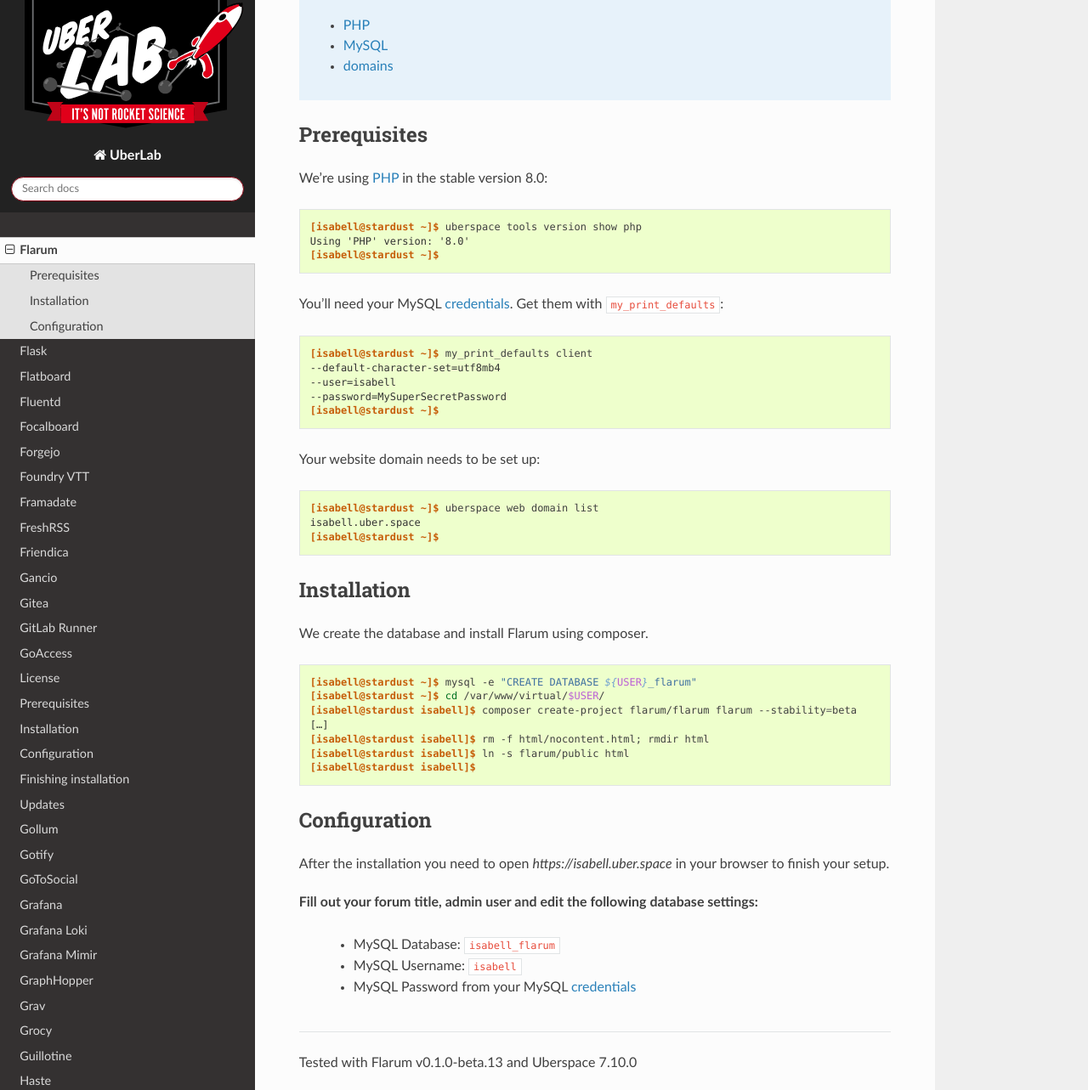
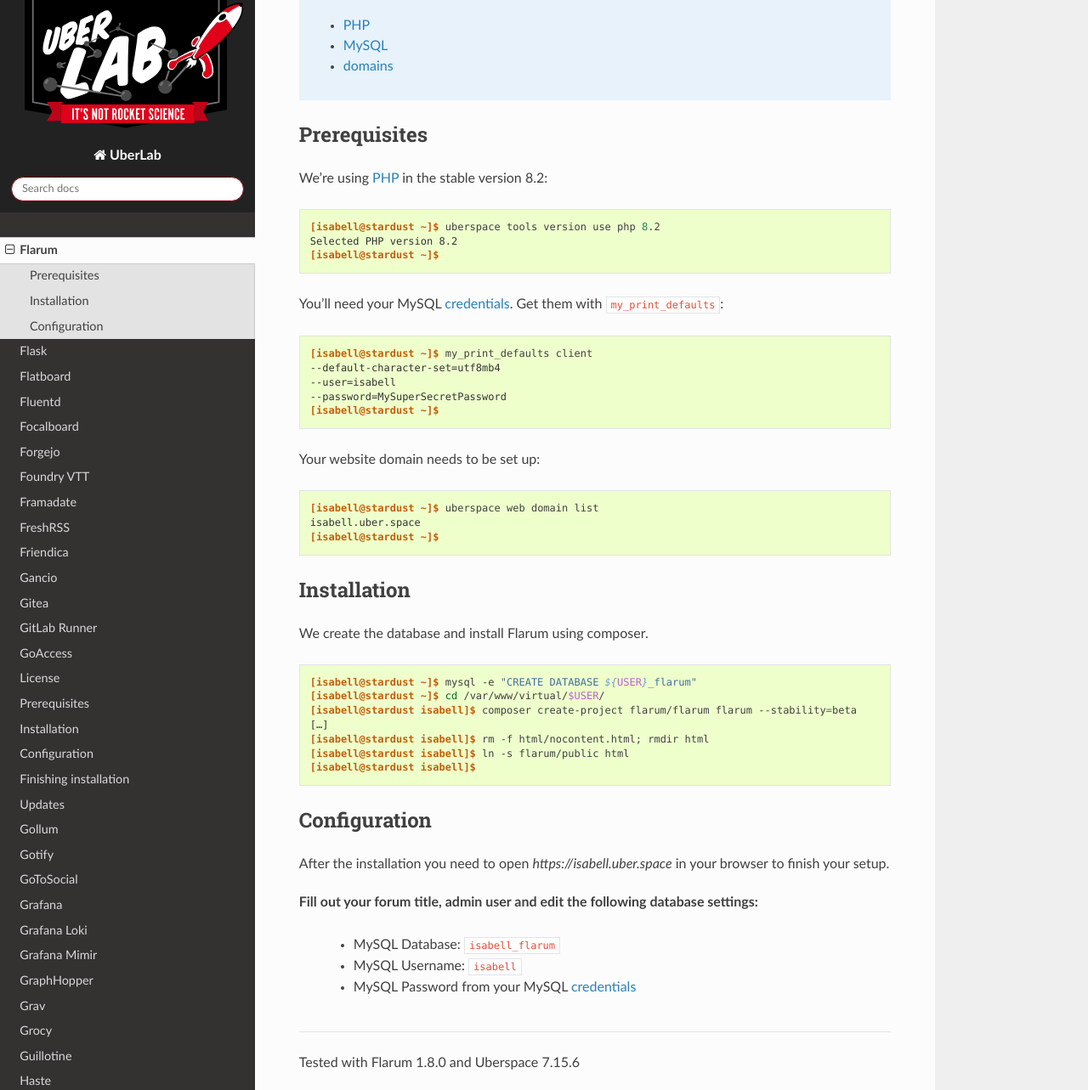
Before and after one commit to Uberspace/lab, a Sphinx documentation site: the page built from source/guide_flarum.rst, in a window 1280 px wide and 1400 px high, scrolled down 1099 px, cut to the strip 0-1283 px from the top of the window. Shown: the whole strip at 85% size. Built offline with Sphinx 7.4.7 and the Read the Docs theme 2.0.0, drawn with Linux system fonts in a browser that asks for light colours.

Commit message:
[flarum] Update to PHP 8.2

```diff
--- a/source/guide_flarum.rst
+++ b/source/guide_flarum.rst
@@ -30,12 +30,12 @@
 Prerequisites
 =============
 
-We’re using :manual:`PHP <lang-php>` in the stable version 8.0:
+We’re using :manual:`PHP <lang-php>` in the stable version 8.2:
 
 .. code-block:: console
 
- [isabell@stardust ~]$ uberspace tools version show php
- Using 'PHP' version: '8.0'
+ [isabell@stardust ~]$ uberspace tools version use php 8.2
+ Selected PHP version 8.2
  [isabell@stardust ~]$
 
 .. include:: includes/my-print-defaults.rst
@@ -73,6 +73,6 @@
 
 ----
 
-Tested with Flarum v0.1.0-beta.13 and Uberspace 7.10.0
+Tested with Flarum 1.8.0 and Uberspace 7.15.6
 
 .. author_list::
```
